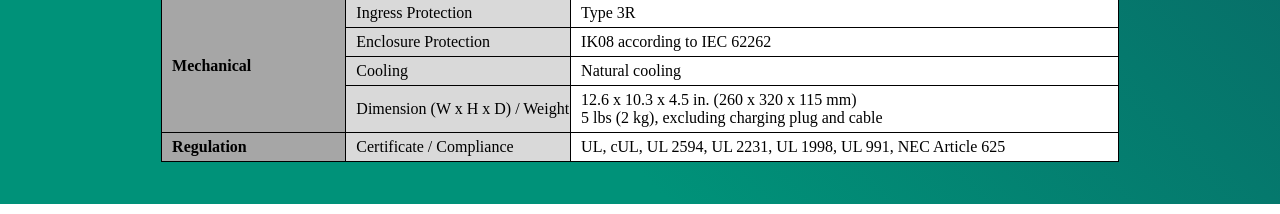
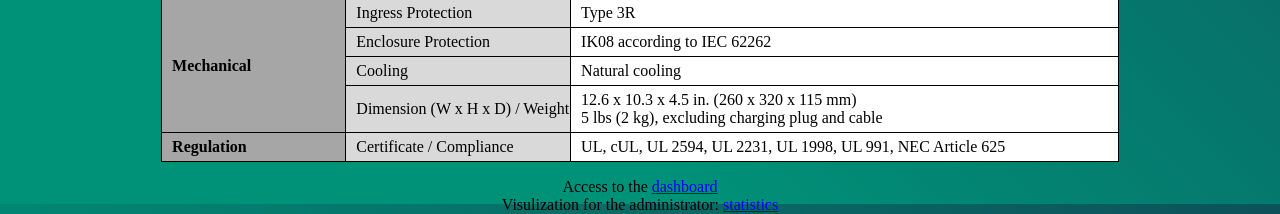
Before and after one commit to spritz-group/HoneyEVSE, a Flask app: page / in a window 1280 px wide. Shown: the part 754-968 px from the top of the page. Run offline with Flask 3, Linux system fonts and the light colour scheme.

Commit message:
Better navigation thorugh the pages

```diff
--- a/evse/static/css/info_table.css
+++ b/evse/static/css/info_table.css
@@ -33,3 +33,7 @@ background-color: #d9d9d9;
 td.table-color-3 {
 background-color: white;
 }
+
+p {
+    text-align: center;
+}
--- a/evse/templates/admin.html
+++ b/evse/templates/admin.html
@@ -58,6 +58,8 @@
                     <p id="cost">--</p> &euro;
                 </h3>
             </div>
+
+            <p>For more actions <a href="/login">login</a> to the admin console</p>
         </div>
         <div id="chart-container">
             <canvas id="chart"></canvas>
--- a/evse/templates/info.html
+++ b/evse/templates/info.html
@@ -126,5 +126,10 @@
                 <td class="table-color-3">UL, cUL, UL 2594, UL 2231, UL 1998, UL 991, NEC Article 625</td>
             </tr>
         </table>
+
+        <p>
+            Access to the <a href="/home">dashboard</a> </br>
+            Visulization for the administrator: <a href="/admin">statistics</a>
+        </p>
     </body>
 </html>
```
